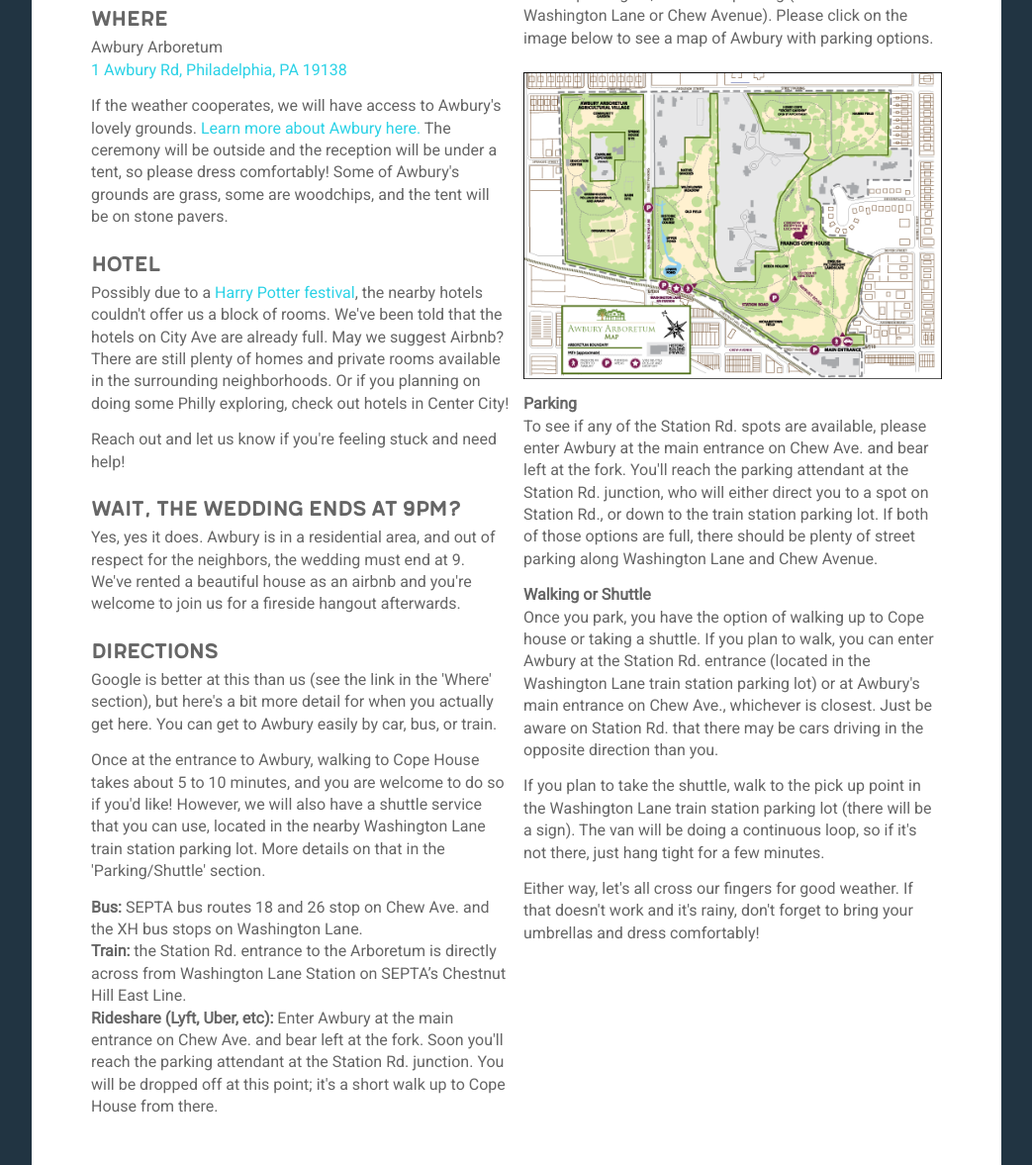
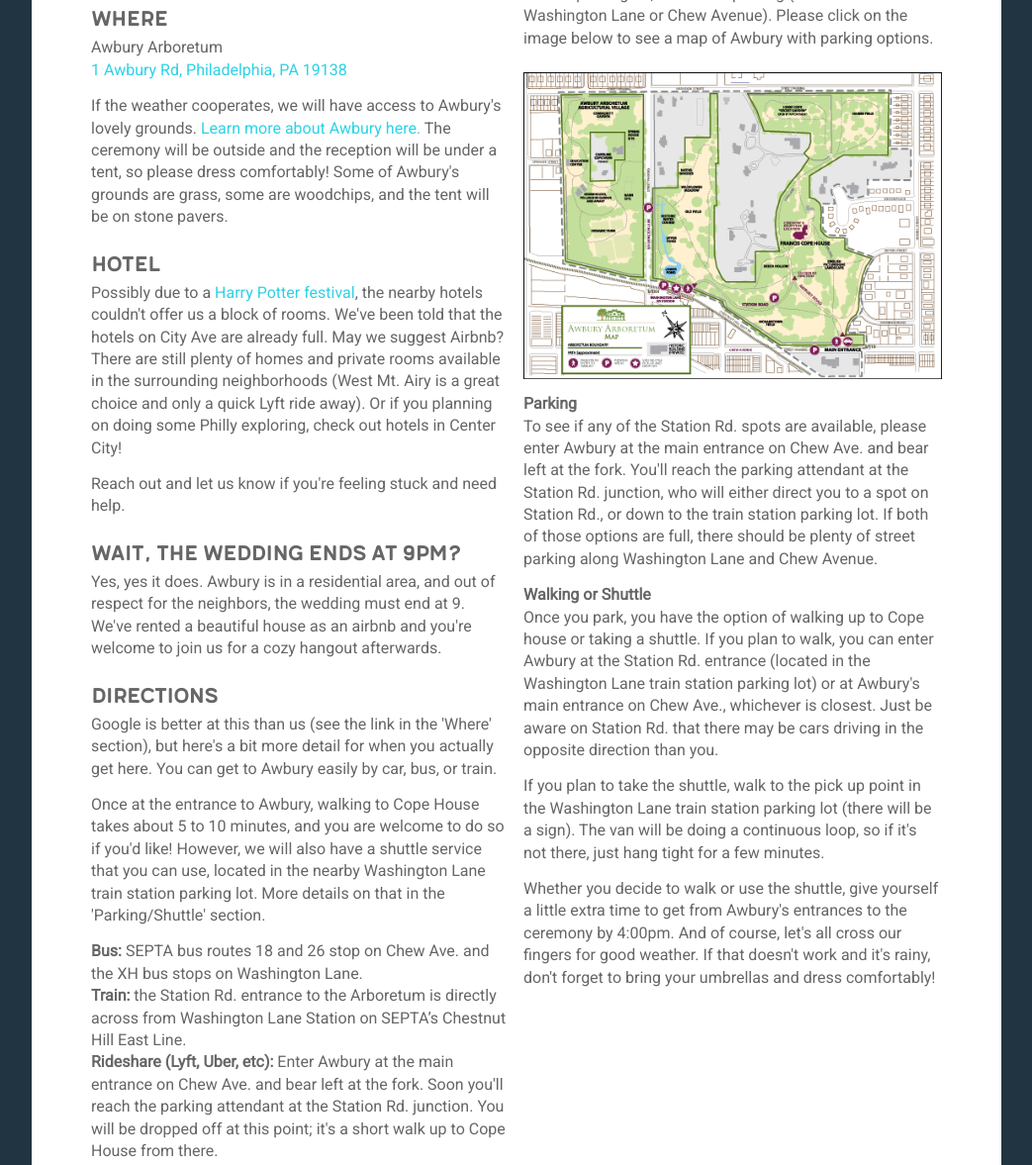
Before and after one commit to adriennemcd/wedding, a website: page index.html in a window 1280 px wide. Shown: the part 1018-2195 px from the top of the page at 99% size, without its empty margins (118-1161 px from the left). Drawn offline with nearby package versions, Linux system fonts and the light colour scheme.

Commit message:
content updaaaaates

```diff
--- a/index.html
+++ b/index.html
@@ -66,10 +66,10 @@
 						<p>If the weather cooperates, we will have access to Awbury's lovely grounds.  <a href="http://awbury.org/" target="_blank">Learn more about Awbury here.</a> The ceremony will be outside and the reception will be under a tent, so please dress comfortably! Some of Awbury's grounds are grass, some are woodchips, and the tent will be on stone pavers.
 						</p>
 						<h3>Hotel</h3>
-						<p>Possibly due to a <a href="http://www.visitphilly.com/events/philadelphia/harry-potter-weekend-in-chestnut-hill/" target="_blank">Harry Potter festival</a>, the nearby hotels couldn't offer us a block of rooms. We've been told that the hotels on City Ave are already full. May we suggest Airbnb? There are still plenty of homes and private rooms available in the surrounding neighborhoods.  Or if you planning on doing some Philly exploring, check out hotels in Center City!</p>
-						<p>Reach out and let us know if you're feeling stuck and need help!</p>
+						<p>Possibly due to a <a href="http://www.visitphilly.com/events/philadelphia/harry-potter-weekend-in-chestnut-hill/" target="_blank">Harry Potter festival</a>, the nearby hotels couldn't offer us a block of rooms. We've been told that the hotels on City Ave are already full. May we suggest Airbnb? There are still plenty of homes and private rooms available in the surrounding neighborhoods (West Mt. Airy is a great choice and only a quick Lyft ride away).  Or if you planning on doing some Philly exploring, check out hotels in Center City!</p>
+						<p>Reach out and let us know if you're feeling stuck and need help.</p>
 						<h3>Wait, the wedding ends at 9pm?</h3>
-						<p>Yes, yes it does.  Awbury is in a residential area, and out of respect for the neighbors, the wedding must end at 9. We've rented a beautiful house as an airbnb and you're welcome to join us for a fireside hangout afterwards. </p>
+						<p>Yes, yes it does.  Awbury is in a residential area, and out of respect for the neighbors, the wedding must end at 9. We've rented a beautiful house as an airbnb and you're welcome to join us for a cozy hangout afterwards. </p>
 						<h3>Directions</h3>
 						<p>Google is better at this than us (see the link in the 'Where' section), but here's a bit more detail for when you actually get here.  You can get to Awbury easily by car, bus, or train.</p>
 						<p>Once at the entrance to Awbury, walking to Cope House takes about 5 to 10 minutes, and you are welcome to do so if you'd like! However, we will also have a shuttle service that you can use, located in the nearby Washington Lane train station parking lot.  More details on that in the 'Parking/Shuttle' section.</p>
@@ -85,7 +85,7 @@
 						<p><strong>Walking or Shuttle</strong><br />
 						Once you park, you have the option of walking up to Cope house or taking a shuttle. If you plan to walk, you can enter Awbury at the Station Rd. entrance (located in the Washington Lane train station parking lot) or at Awbury's main entrance on Chew Ave., whichever is closest.  Just be aware on Station Rd. that there may be cars driving in the opposite direction than you.</p>
 						<p>If you plan to take the shuttle, walk to the pick up point in the Washington Lane train station parking lot (there will be a sign). The van will be doing a continuous loop, so if it's not there, just hang tight for a few minutes.</p>
-						<p>Either way, let's all cross our fingers for good weather.  If that doesn't work and it's rainy, don't forget to bring your umbrellas and dress comfortably!</p>
+						<p>Whether you decide to walk or use the shuttle, give yourself a little extra time to get from Awbury's entrances to the ceremony by 4:00pm. And of course, let's all cross our fingers for good weather.  If that doesn't work and it's rainy, don't forget to bring your umbrellas and dress comfortably!</p>
 					</div>
 				</section>
 				<section id="gifts" class="section" style="text-align:center;">
```
